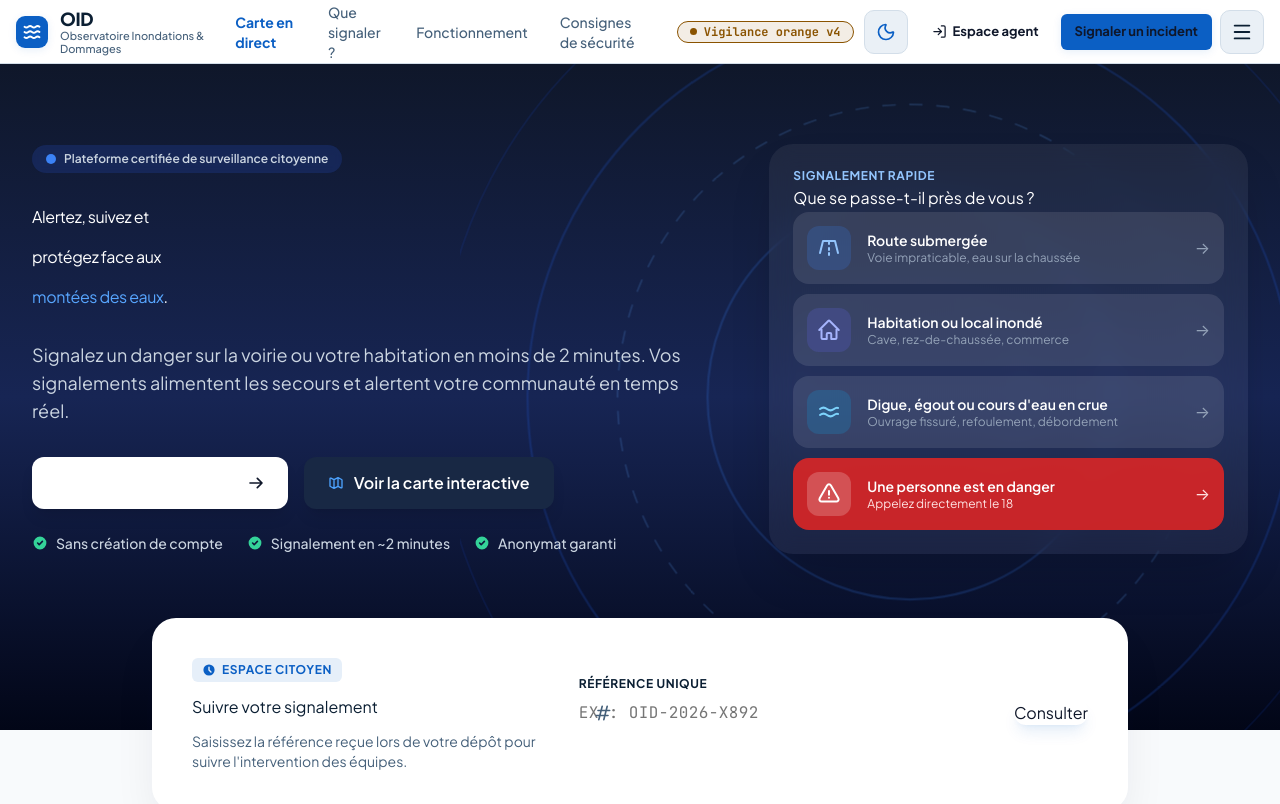
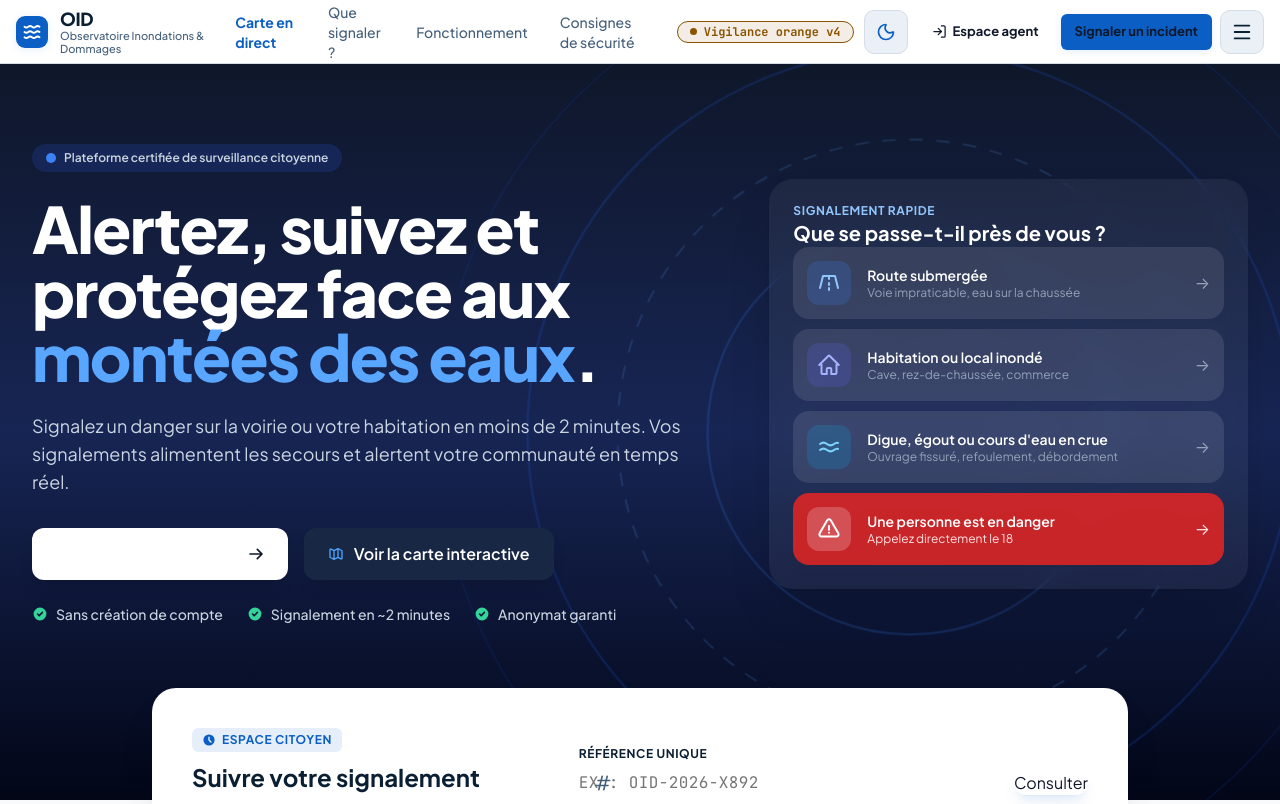
Before and after one commit to stephK-git/OID2, a React (Vite) app in the folder frontend/: page / in a window 1280 px wide. Shown: the top 804 px of the page. Built offline with nearby package versions, Linux system fonts and the light colour scheme; no server answers.

Commit message:
fix(landing): correction du reset font-size bloquant et agrandissement du hero h1

```diff
--- a/frontend/src/pages/LandingPage.css
+++ b/frontend/src/pages/LandingPage.css
@@ -28,8 +28,6 @@
 .oid-landing-page h4,
 .oid-landing-page h5,
 .oid-landing-page h6 {
-  font-size: inherit;
-  font-weight: inherit;
   margin: 0;
 }
 
--- a/frontend/src/pages/LandingPage.tsx
+++ b/frontend/src/pages/LandingPage.tsx
@@ -165,7 +165,7 @@ export const LandingPage: React.FC = () => {
                   <span className="w-2.5 h-2.5 rounded-full bg-blue-500 shrink-0"></span>
                   Plateforme certifiée de surveillance citoyenne
                 </div>
-                <h1 className="font-display font-extrabold text-2xl sm:text-3xl lg:text-4xl leading-tight tracking-tight text-white">
+                <h1 className="font-display font-extrabold text-4xl sm:text-5xl lg:text-6xl xl:text-[64px] leading-[1.08] tracking-tight text-white">
                   Alertez, suivez et<br />
                   protégez face aux<br />
                   <span className="text-[#58a6ff]">montées des eaux</span>.
```
